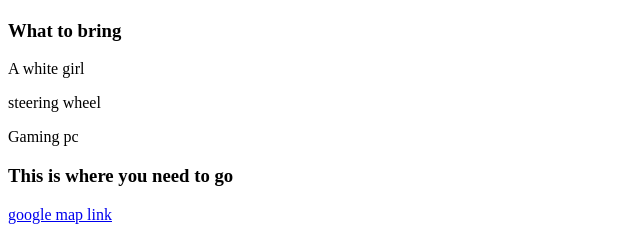
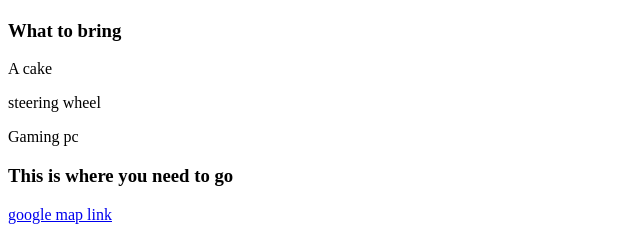
Before and after one commit to qammarali730/hello, a plain HTML site: page birthday bash.html in a window 1280 px wide. Shown: the part 440-679 px from the top of the page, 0-640 px from the left. Drawn offline with Linux system fonts and the light colour scheme; files whose address does not match are found by name.

Commit message:
Update birthday bash.html

```diff
--- a/birthday bash.html
+++ b/birthday bash.html
@@ -10,7 +10,7 @@
     <h2>On the 13 June</h2>
     <img src="./img/birthday-cake3.4.jpeg" alt="cake image">
     <h3>What to bring</h3>
-    <p>A white girl</p>
+    <p>A cake</p>
     <p>steering wheel</p>
     <p>Gaming pc</p>
     <h3>This is where you need to go</h3>
```
